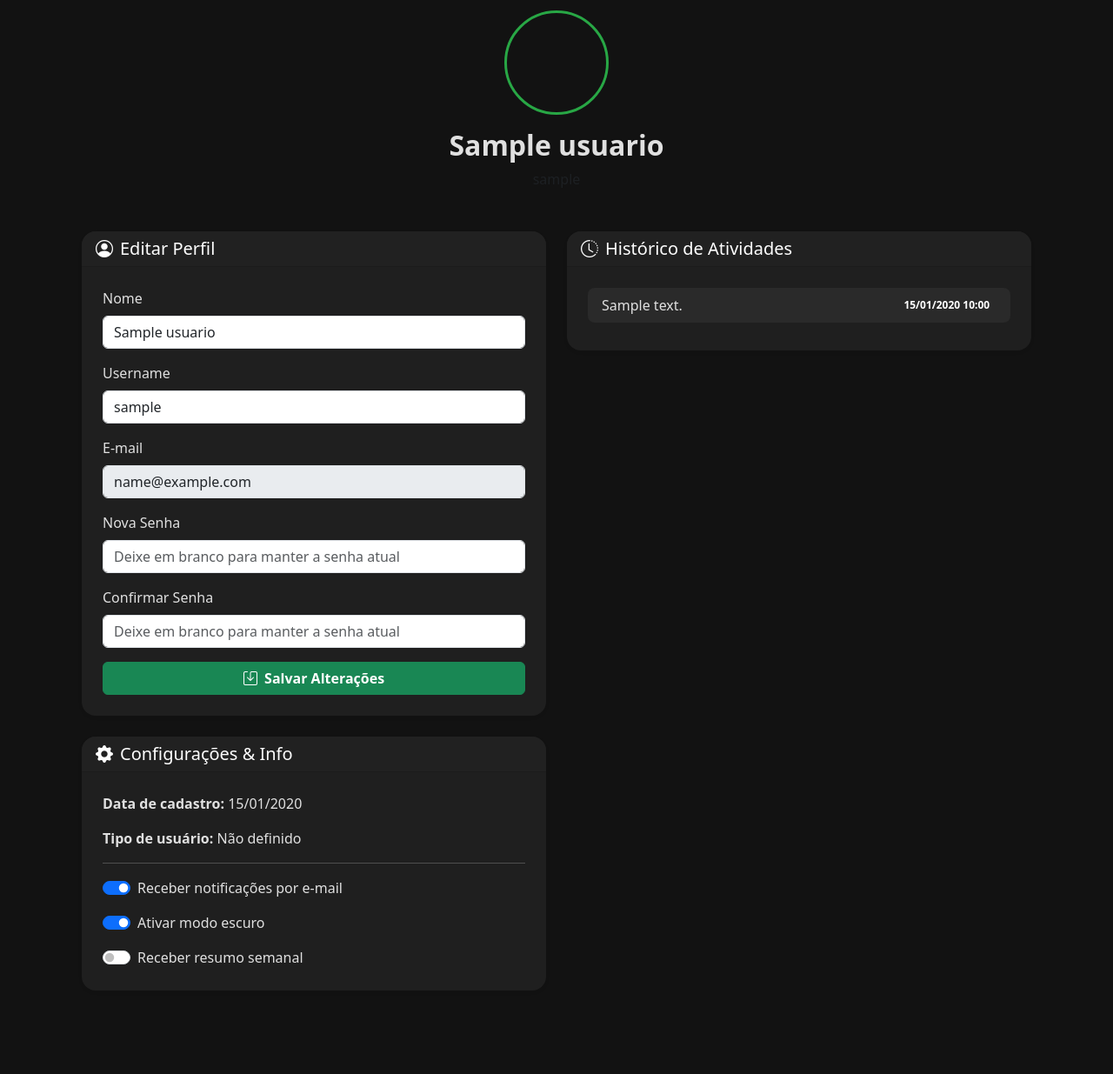
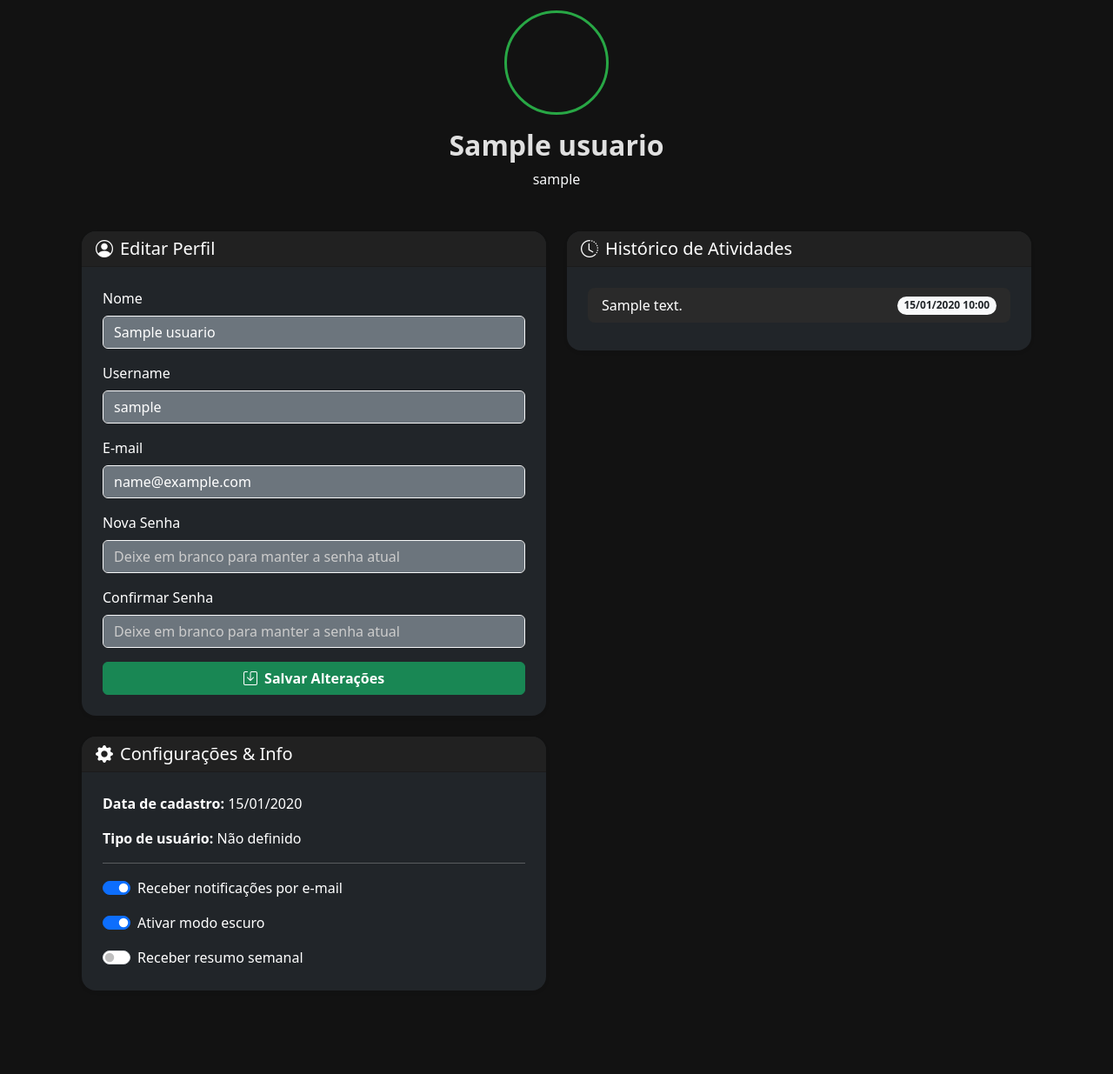
Before and after one commit to NicolasGayb/LogistiQ, a Flask app: page /perfil in a window 1280 px wide. Shown: the part 142-1377 px from the top of the page at 87% size. Run offline with Flask 3, Linux system fonts and the light colour scheme; a user stored in the database is signed in; tables that the repository leaves empty hold one stand-in row (values such as "Sample post"); some libraries are stand-ins or nearby versions.

Commit message:
fix dark mode in profile

```diff
--- a/app/templates/perfil.html
+++ b/app/templates/perfil.html
@@ -5,18 +5,19 @@
 {% block content %}
 <div class="container py-5">
 
-    <!-- Header do Perfil -->
+   <!-- Header do Perfil -->
     <div class="text-center mb-5">
         <div class="avatar rounded-circle mx-auto mb-3"></div>
         <h2 class="fw-bold">{{ current_user.nome }}</h2>
-        <p class="text-muted">{{ current_user.username }}</p>
+        <p class="{% if current_user.tema_escuro %}text-light{% else %}text-muted{% endif %}">{{ current_user.username }}</p>
     </div>
+
 
     <div class="row g-4">
 
         <!-- Card: Formulário de Edição -->
         <div class="col-lg-6">
-            <div class="card border-0 rounded-4 shadow-sm hover-card">
+            <div class="card border-0 rounded-4 shadow-sm hover-card {% if current_user.tema_escuro %}bg-dark text-white{% endif %}">
                 <div class="card-header rounded-top-4">
                     <h5 class="mb-0"><i class="bi bi-person-circle me-2"></i>Editar Perfil</h5>
                 </div>
@@ -24,23 +25,23 @@
                     <form method="POST" action="{{ url_for('routes.perfil') }}">
                         <div class="mb-3">
                             <label for="nome" class="form-label">Nome</label>
-                            <input type="text" class="form-control" id="nome" name="nome" value="{{ current_user.nome }}" required>
+                            <input type="text" class="form-control {% if current_user.tema_escuro %}bg-secondary text-white border-light{% endif %}" id="nome" name="nome" value="{{ current_user.nome }}" required>
                         </div>
                         <div class="mb-3">
                             <label for="username" class="form-label">Username</label>
-                            <input type="text" class="form-control" id="username" name="username" value="{{ current_user.username }}" required>
+                            <input type="text" class="form-control {% if current_user.tema_escuro %}bg-secondary text-white border-light{% endif %}" id="username" name="username" value="{{ current_user.username }}" required>
                         </div>
                         <div class="mb-3">
                             <label for="email" class="form-label">E-mail</label>
-                            <input type="email" class="form-control" id="email" name="email" value="{{ current_user.email }}" disabled>
+                            <input type="email" class="form-control {% if current_user.tema_escuro %}bg-secondary text-white border-light{% endif %}" id="email" name="email" value="{{ current_user.email }}" disabled>
                         </div>
                         <div class="mb-3">
                             <label for="senha" class="form-label">Nova Senha</label>
-                            <input type="password" class="form-control" id="senha" name="senha" placeholder="Deixe em branco para manter a senha atual">
+                            <input type="password" class="form-control {% if current_user.tema_escuro %}bg-secondary text-white border-light{% endif %}" id="senha" name="senha" placeholder="Deixe em branco para manter a senha atual">
                         </div>
                         <div class="mb-3">
                             <label for="confirmar_senha" class="form-label">Confirmar Senha</label>
-                            <input type="password" class="form-control" id="confirmar_senha" name="confirmar_senha" placeholder="Deixe em branco para manter a senha atual">
+                            <input type="password" class="form-control {% if current_user.tema_escuro %}bg-secondary text-white border-light{% endif %}" id="confirmar_senha" name="confirmar_senha" placeholder="Deixe em branco para manter a senha atual">
                         </div>
                         <button type="submit" class="btn btn-success w-100 fw-bold"><i class="bi bi-save me-1"></i> Salvar Alterações</button>
                     </form>
@@ -50,7 +51,7 @@
 
         <!-- Card: Histórico de Atividades -->
         <div class="col-lg-6">
-            <div class="card border-0 rounded-4 shadow-sm hover-card">
+            <div class="card border-0 rounded-4 shadow-sm hover-card {% if current_user.tema_escuro %}bg-dark text-white{% endif %}">
                 <div class="card-header rounded-top-4">
                     <h5 class="mb-0"><i class="bi bi-clock-history me-2"></i>Histórico de Atividades</h5>
                 </div>
@@ -58,9 +59,9 @@
                     {% if atividades %}
                         <ul class="list-group list-group-flush">
                             {% for atividade in atividades %}
-                                <li class="list-group-item d-flex justify-content-between align-items-center border-0 mb-2 rounded-3">
+                                <li class="list-group-item d-flex justify-content-between align-items-center border-0 mb-2 rounded-3 {% if current_user.tema_escuro %}bg-secondary text-white{% endif %}">
                                     {{ atividade.descricao }}
-                                    <span class="badge rounded-pill">
+                                    <span class="badge rounded-pill {% if current_user.tema_escuro %}bg-light text-dark{% else %}bg-primary{% endif %}">
                                         {{ atividade.data.strftime('%d/%m/%Y %H:%M') }}
                                     </span>
                                 </li>
@@ -75,7 +76,7 @@
 
         <!-- Card: Configurações & Informações -->
         <div class="col-lg-6">
-            <div class="card border-0 rounded-4 shadow-sm hover-card">
+            <div class="card border-0 rounded-4 shadow-sm hover-card {% if current_user.tema_escuro %}bg-dark text-white{% endif %}">
                 <div class="card-header rounded-top-4">
                     <h5 class="mb-0"><i class="bi bi-gear-fill me-2"></i>Configurações & Info</h5>
                 </div>
@@ -107,65 +108,42 @@
 </div>
 
 <style>
-/* Global body colors */
-body.light {
-    background-color: #f5f5f5;
-    color: #495057;
+/* Inputs e selects */
+input.form-control,
+select.form-control,
+textarea.form-control {
+    transition: background-color 0.2s, color 0.2s, border-color 0.2s;
 }
-body.dark {
-    background-color: #121212;
-    color: #e0e0e0;
+body.dark input.form-control,
+body.dark select.form-control,
+body.dark textarea.form-control {
+    background-color: #2a2a2a;
+    color: #fff;
+    border: 1px solid #555;
+}
+body.dark input.form-control::placeholder,
+body.dark textarea.form-control::placeholder {
+    color: #ccc;
+}
+body.light input.form-control,
+body.light select.form-control,
+body.light textarea.form-control {
+    background-color: #fff;
+    color: #000;
+    border: 1px solid #ced4da;
 }
 
-/* Cards */
-body.light .card {
-    background-color: #fff;
-    color: #495057;
-}
-body.dark .card {
-    background-color: #1f1f1f;
-    color: #e0e0e0;
-}
+/* Cards e headers */
+body.dark .card { background-color: #1f1f1f; color: #e0e0e0; }
+body.dark .card-header { background-color: #212121; color: #fff; }
+body.light .card { background-color: #fff; color: #495057; }
+body.light .card-header { background-color: #343a40; color: #fff; }
 
-/* Card headers */
-body.light .card-header {
-    background-color: #343a40;
-    color: #fff;
-}
-body.dark .card-header {
-    background-color: #212121;
-    color: #fff;
-}
-
-/* List items */
-body.light .list-group-item {
-    background-color: #fff !important;
-    color: #495057;
-}
-body.dark .list-group-item {
-    background-color: #2a2a2a !important;
-    color: #e0e0e0;
-}
-
-/* Hover effect */
-.shadow-sm {
-    box-shadow: 0 2px 8px rgba(0,0,0,0.08);
-    transition: transform 0.2s, box-shadow 0.2s;
-}
-.hover-card:hover {
-    transform: translateY(-3px);
-    box-shadow: 0 4px 12px rgba(0,0,0,0.15);
-}
+/* Lista de atividades */
+body.dark .list-group-item { background-color: #2a2a2a !important; color: #e0e0e0; }
+body.light .list-group-item { background-color: #fff !important; color: #495057; }
 
 /* Avatar */
-.avatar {
-    width: 120px;
-    height: 120px;
-    background-image: url('https://via.placeholder.com/120');
-    background-size: cover;
-    background-position: center;
-    margin-bottom: 15px;
-    border: 3px solid #28a745;
-}
+.avatar { width: 120px; height: 120px; background-image: url('https://via.placeholder.com/120'); background-size: cover; background-position: center; margin-bottom: 15px; border: 3px solid #28a745; }
 </style>
 {% endblock %}
```
Also changed, not shown: app/templates/index.html (+28 -15 lines).
